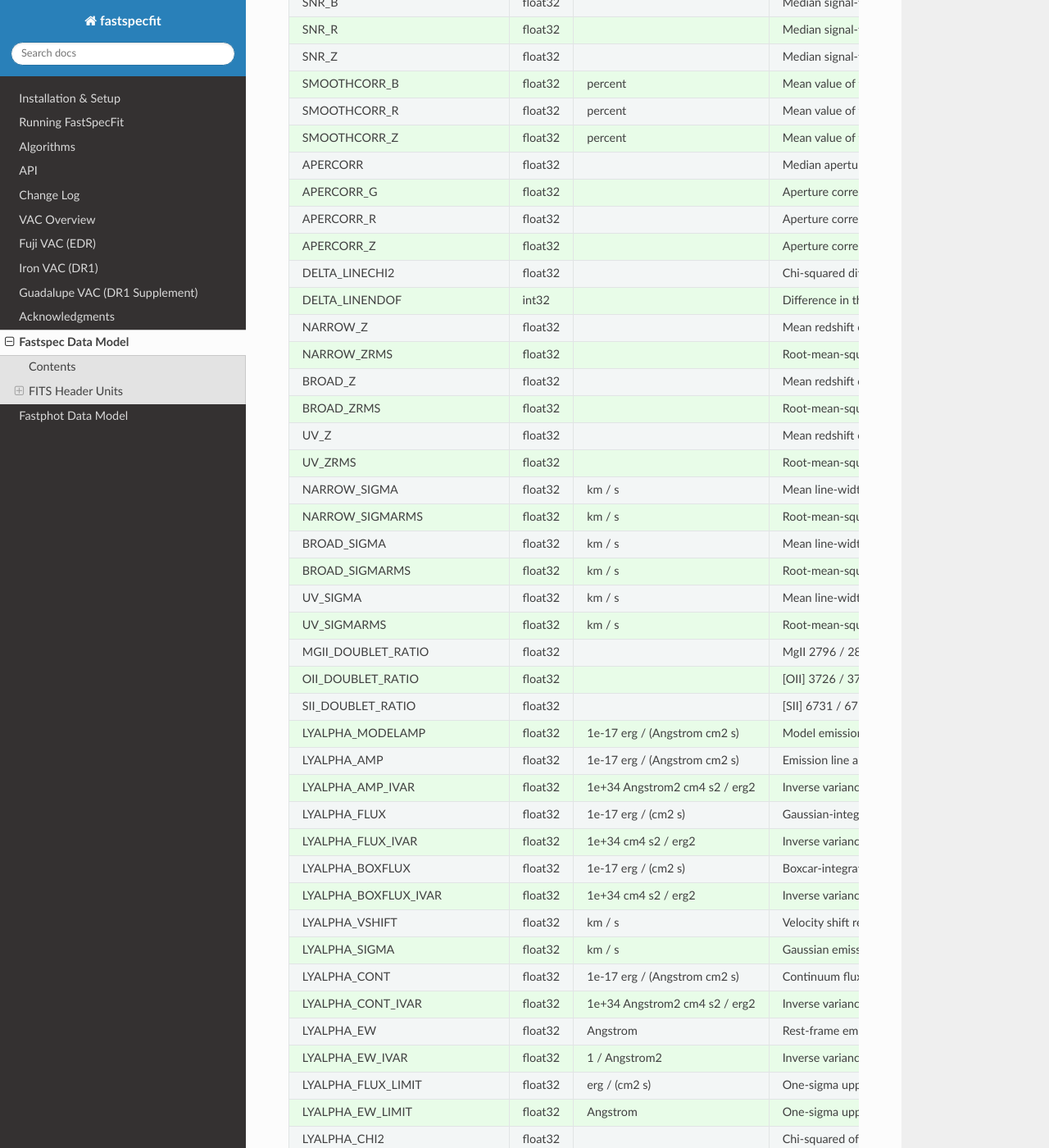
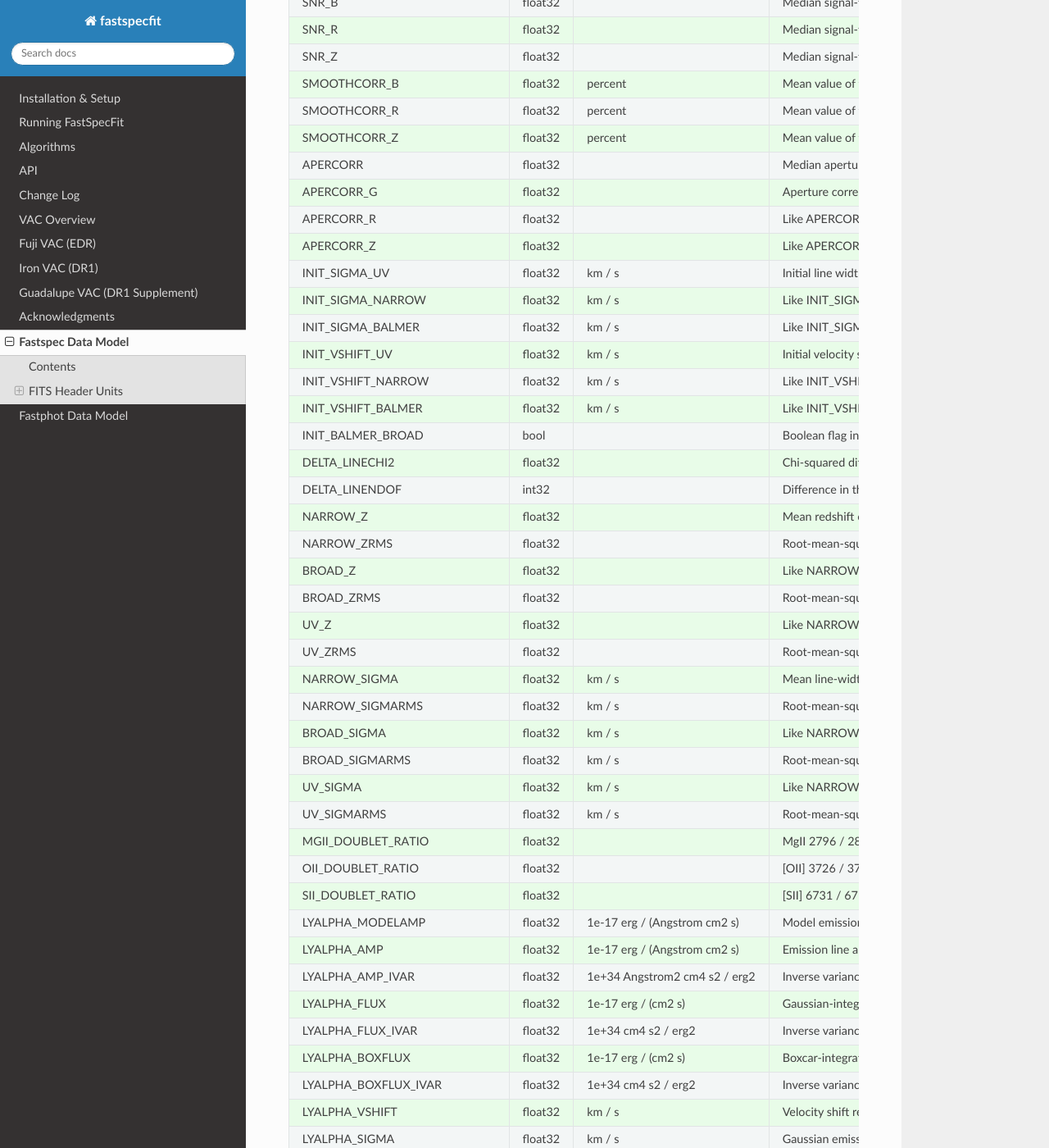
Before and after one commit to desihub/fastspecfit, a Sphinx documentation site: the page built from doc/fastspec.rst, in a window 1280 px wide and 1400 px high, scrolled down 8969 px. Shown: the whole window at 82% size. Built offline with Sphinx 7.4.7 and the Read the Docs theme 3.1.0, drawn with Linux system fonts in a browser that asks for light colours; some of the changed text lies outside the part shown.

Commit message:
more data model

```diff
--- a/doc/fastspec.rst
+++ b/doc/fastspec.rst
@@ -226,22 +226,22 @@ Name                         Type         Units                         Descript
                     SFR_IVAR      float32                   yr2 / Msun2 Inverse variance of SFR.
                       DN4000      float32                               Narrow 4000-A break index (from Balogh et al. 1999) measured from the emission-line subtracted data.
                   DN4000_OBS      float32                               Narrow 4000-A break index measured from the observed spectroscopic data.
-                 DN4000_IVAR      float32                               Inverse variance of DN4000_OBS or DN4000.
+                 DN4000_IVAR      float32                               Inverse variance of DN4000_OBS and of DN4000.
                 DN4000_MODEL      float32                               Narrow 4000-A break index measured from the best-fitting continuum model.
            DN4000_MODEL_IVAR      float32                               Inverse variance of DN4000_MODEL.
-                FLUX_SYNTH_G      float32                          nmgy g-band flux synthesized from the data.
-                FLUX_SYNTH_R      float32                          nmgy r-band flux synthesized from the data.
-                FLUX_SYNTH_Z      float32                          nmgy z-band flux synthesized from the data.
-      FLUX_SYNTH_SPECMODEL_G      float32                          nmgy g-band flux synthesized from the best-fitting spectroscopic model.
-      FLUX_SYNTH_SPECMODEL_R      float32                          nmgy r-band flux synthesized from the best-fitting spectroscopic model.
-      FLUX_SYNTH_SPECMODEL_Z      float32                          nmgy z-band flux synthesized from the best-fitting spectroscopic model.
-      FLUX_SYNTH_PHOTMODEL_G      float32                          nmgy g-band flux synthesized from the best-fitting photometric continuum model.
-      FLUX_SYNTH_PHOTMODEL_R      float32                          nmgy r-band flux synthesized from the best-fitting photometric continuum model.
-      FLUX_SYNTH_PHOTMODEL_Z      float32                          nmgy z-band flux synthesized from the best-fitting photometric continuum model.
-     FLUX_SYNTH_PHOTMODEL_W1      float32                          nmgy W1-band flux synthesized from the best-fitting photometric continuum model.
-     FLUX_SYNTH_PHOTMODEL_W2      float32                          nmgy W2-band flux synthesized from the best-fitting photometric continuum model.
-     FLUX_SYNTH_PHOTMODEL_W3      float32                          nmgy W3-band flux synthesized from the best-fitting photometric continuum model.
-     FLUX_SYNTH_PHOTMODEL_W4      float32                          nmgy W4-band flux synthesized from the best-fitting photometric continuum model.
+                FLUX_SYNTH_G      float32                          nmgy g-band flux (in the PHOTSYS photometric system) synthesized from the data.
+                FLUX_SYNTH_R      float32                          nmgy Like FLUX_SYNTH_G but for the r-band.
+                FLUX_SYNTH_Z      float32                          nmgy Like FLUX_SYNTH_G but for the z-band.
+      FLUX_SYNTH_SPECMODEL_G      float32                          nmgy g-band flux (in the PHOTSYS photometric system) synthesized from the best-fitting spectroscopic model.
+      FLUX_SYNTH_SPECMODEL_R      float32                          nmgy Like FLUX_SYNTH_SPECMODEL_G but in the r-band.
+      FLUX_SYNTH_SPECMODEL_Z      float32                          nmgy Like FLUX_SYNTH_SPECMODEL_G but in the z-band.
+      FLUX_SYNTH_PHOTMODEL_G      float32                          nmgy g-band flux (in the PHOTSYS photometric system) synthesized from the best-fitting photometric continuum model.
+      FLUX_SYNTH_PHOTMODEL_R      float32                          nmgy Like FLUX_SYNTH_PHOTMODEL_G but in the r-band.
+      FLUX_SYNTH_PHOTMODEL_Z      float32                          nmgy Like FLUX_SYNTH_PHOTMODEL_G but in the z-band.
+     FLUX_SYNTH_PHOTMODEL_W1      float32                          nmgy Like FLUX_SYNTH_PHOTMODEL_G but in the W1-band.
+     FLUX_SYNTH_PHOTMODEL_W2      float32                          nmgy Like FLUX_SYNTH_PHOTMODEL_G but in the W2-band.
+     FLUX_SYNTH_PHOTMODEL_W3      float32                          nmgy Like FLUX_SYNTH_PHOTMODEL_G but in the W3-band.
+     FLUX_SYNTH_PHOTMODEL_W4      float32                          nmgy Like FLUX_SYNTH_PHOTMODEL_G but in the W4-band.
        ABSMAG10_DECAM_G [4]_      float32                           mag Absolute magnitude in DECam g-band band-shifted to z=1.0 assuming h=1.0.
        ABSMAG10_IVAR_DECAM_G      float32                      1 / mag2 Inverse variance corresponding to ABSMAG10_DECAM_G.
  ABSMAG10_SYNTH_DECAM_G [4]_      float32                           mag Synthesized absolute magnitude in DECam g-band band-shifted to z=1.0 assuming h=1.0.
@@ -374,21 +374,28 @@ Name                         Type         Units                         Descript
                 SMOOTHCORR_Z      float32                       percent Mean value of the smooth continuum correction relative to the data in the *z* camera.
                     APERCORR      float32                               Median aperture correction factor.
                   APERCORR_G      float32                               Aperture correction factor measured in the g-band.
-                  APERCORR_R      float32                               Aperture correction factor measured in the r-band.
-                  APERCORR_Z      float32                               Aperture correction factor measured in the z-band.
+                  APERCORR_R      float32                               Like APERCORR_G but measured in the r-band.
+                  APERCORR_Z      float32                               Like APERCORR_G but measured in the z-band.
+               INIT_SIGMA_UV      float32                        km / s Initial line width for the rest-frame UV emission lines.
+           INIT_SIGMA_NARROW      float32                        km / s Like INIT_SIGMA_UV but for the forbidden plus narrow Balmer emission lines.
+           INIT_SIGMA_BALMER      float32                        km / s Like INIT_SIGMA_UV but for broad Balmer emission lines.
+              INIT_VSHIFT_UV      float32                        km / s Initial velocity shift for the UV emission lines.
+          INIT_VSHIFT_NARROW      float32                        km / s Like INIT_VSHIFT_UV but for narrow (forbidden and narrow Balmer) emission lines.
+          INIT_VSHIFT_BALMER      float32                        km / s Like INIT_VSHIFT_UV but for broad Balmer emission lines.
+           INIT_BALMER_BROAD         bool                               Boolean flag indicating whether a broad Balmer emission line was initially identified in the spectral range.
               DELTA_LINECHI2      float32                               Chi-squared difference between an emission-line model without and with broad lines.
               DELTA_LINENDOF        int32                               Difference in the degrees of freedom between an emission-line model without and with broad lines.
-                    NARROW_Z      float32                               Mean redshift of well-measured narrow rest-frame optical emission lines (defaults to Z).
+                    NARROW_Z      float32                               Mean redshift of the well-measured forbidden plus narrow Balmer emission lines (defaults to Z).
                  NARROW_ZRMS      float32                               Root-mean-square scatter in NARROW_Z.
-                     BROAD_Z      float32                               Mean redshift of well-measured broad rest-frame optical emission lines (defaults to Z).
+                     BROAD_Z      float32                               Like NARROW_Z but for the broad Balmer emission lines.
                   BROAD_ZRMS      float32                               Root-mean-square scatter in BROAD_Z.
-                        UV_Z      float32                               Mean redshift of well-measured rest-frame UV emission lines (defaults to Z).
+                        UV_Z      float32                               Like NARROW_Z but for the rest-frame UV emission lines.
                      UV_ZRMS      float32                               Root-mean-square scatter in UV_Z.
-                NARROW_SIGMA      float32                        km / s Mean line-width of well-measured narrow rest-frame optical emission lines.
+                NARROW_SIGMA      float32                        km / s Mean line-width of the well-measured forbidden plus narrow Balmer emission lines.
              NARROW_SIGMARMS      float32                        km / s Root-mean-square scatter in NARROW_SIGMA.
-                 BROAD_SIGMA      float32                        km / s Mean line-width of well-measured broad rest-frame optical emission lines.
+                 BROAD_SIGMA      float32                        km / s Like NARROW_SIGMA but for the broad Balmer emission lines.
               BROAD_SIGMARMS      float32                        km / s Root-mean-square scatter in BROAD_SIGMA.
-                    UV_SIGMA      float32                        km / s Mean line-width of well-measured rest-frame UV emission lines.
+                    UV_SIGMA      float32                        km / s Like NARROW_SIGMA but for the rest-frame UV emission lines.
                  UV_SIGMARMS      float32                        km / s Root-mean-square scatter in UV_SIGMA.
           MGII_DOUBLET_RATIO      float32                               MgII 2796 / 2803 doublet line-ratio.
            OII_DOUBLET_RATIO      float32                               [OII] 3726 / 3729 doublet line-ratio.
```
Also changed, not shown: 1 other file.
